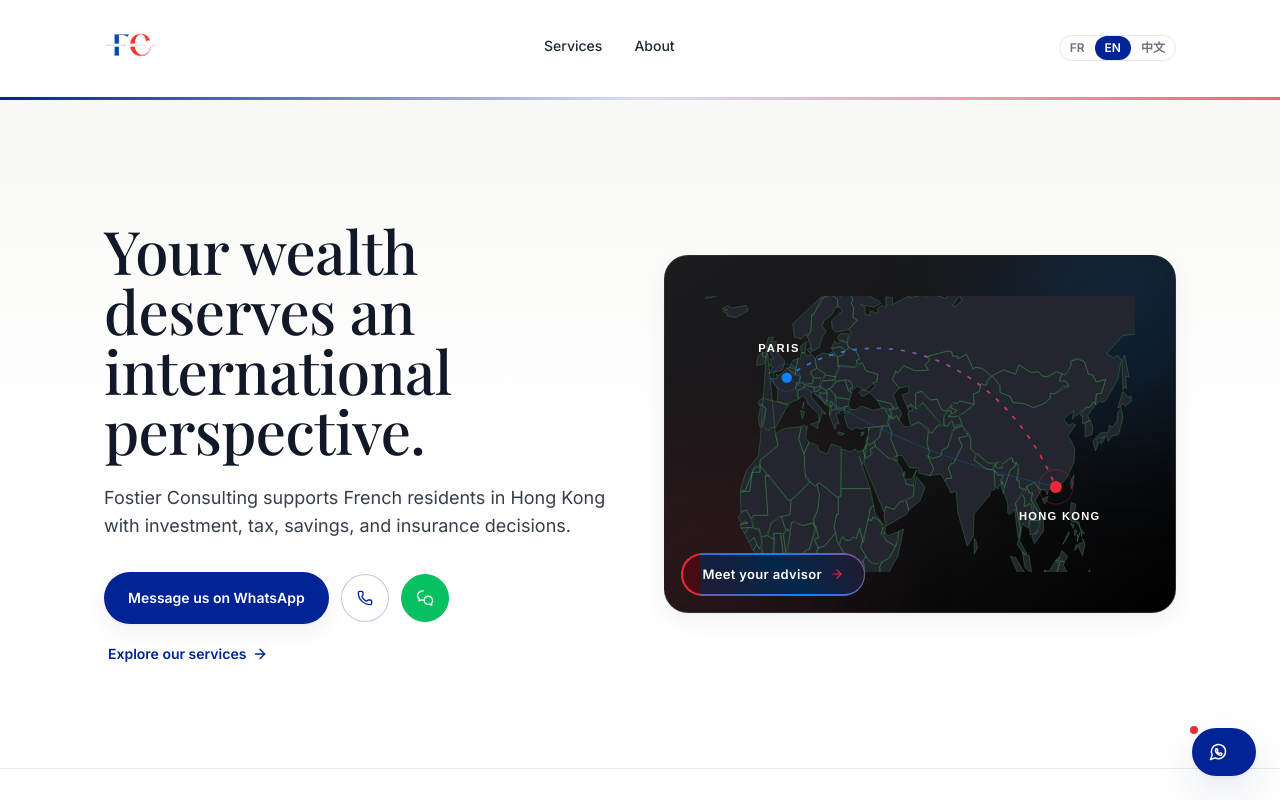
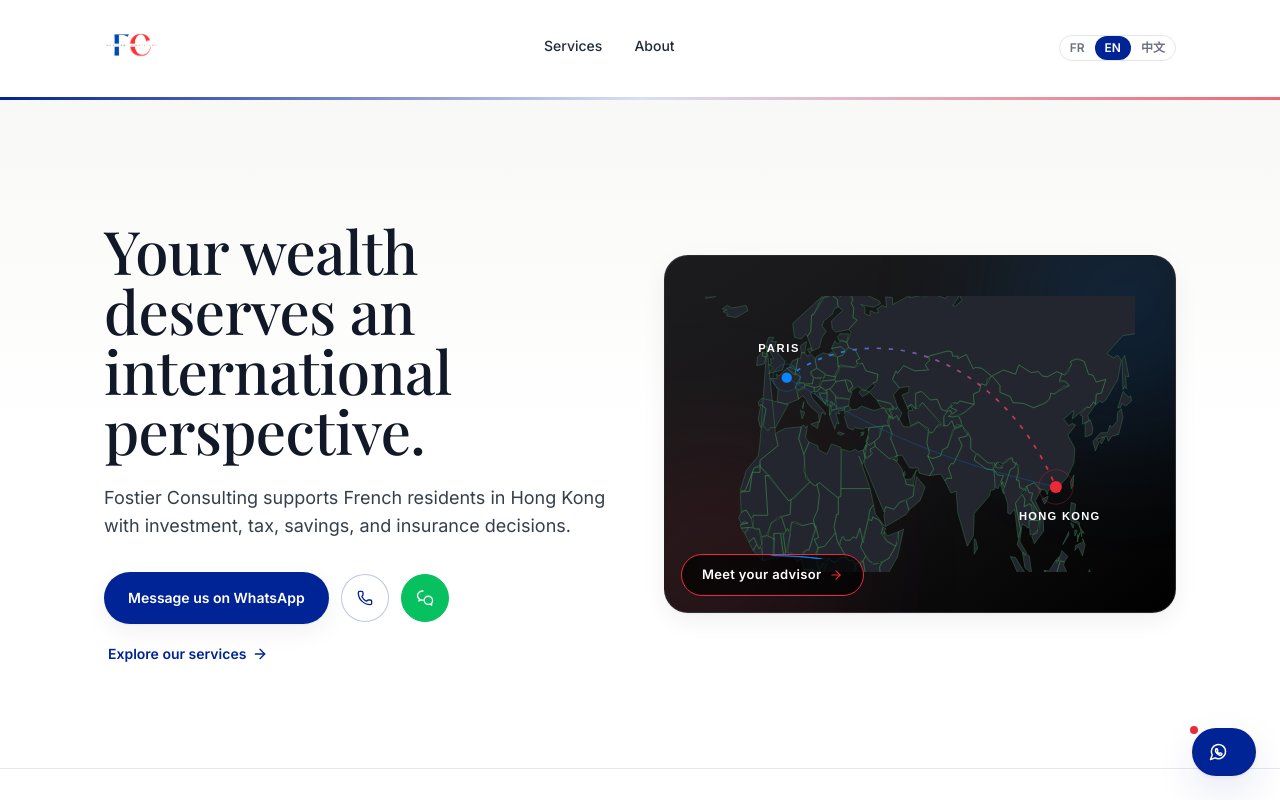
Before and after one commit to nicolasthrax/fostier-consulting-perplexity, a Next.js app: page /en in a window 1280 px wide. Shown: the top 800 px of the page. Built offline with nearby package versions, Linux system fonts and the light colour scheme; a web font is replaced by a local one.

Commit message:
Animate blue advisor pulse along red pill border

```diff
--- a/components/AdvisorMapPill.tsx
+++ b/components/AdvisorMapPill.tsx
@@ -13,17 +13,54 @@
   return (
     <Link
       href={`/${locale}/about`}
-      className="focus-ring group absolute bottom-4 left-4 block overflow-hidden rounded-full bg-fred p-[1.5px]"
+      className="focus-ring group absolute bottom-4 left-4 inline-flex rounded-full"
     >
-      <span
-        aria-hidden="true"
-        className="absolute left-1/2 top-1/2 aspect-square w-[300%] -translate-x-1/2 -translate-y-1/2 animate-spin [animation-duration:3.5s]"
-        style={{
-          background:
-            "conic-gradient(from 0deg at 50% 50%, transparent 0 74%, rgba(10,132,255,0) 79%, rgba(10,132,255,1) 88%, rgba(10,132,255,0) 97%, transparent 100%)",
-        }}
-      />
-      <span className="relative inline-flex items-center gap-2 rounded-full bg-black/70 px-5 py-2.5 text-[13px] font-semibold tracking-wide text-white transition-colors hover:bg-black/60">
+      <span className="relative inline-flex items-center gap-2 rounded-full border-[1.5px] border-fred bg-black/70 px-5 py-2.5 text-[13px] font-semibold tracking-wide text-white transition-colors hover:bg-black/60">
+        <svg
+          aria-hidden="true"
+          className="pointer-events-none absolute inset-0 h-full w-full overflow-visible"
+          preserveAspectRatio="none"
+          viewBox="0 0 100 100"
+        >
+          <defs>
+            <filter id="advisor-blue-glow" x="-50%" y="-50%" width="200%" height="200%">
+              <feGaussianBlur stdDeviation="1.4" result="blur" />
+              <feMerge>
+                <feMergeNode in="blur" />
+                <feMergeNode in="SourceGraphic" />
+              </feMerge>
+            </filter>
+          </defs>
+          <rect
+            x="1.5"
+            y="1.5"
+            width="97"
+            height="97"
+            rx="50"
+            ry="50"
+            pathLength="100"
+            fill="none"
+            stroke="#0A84FF"
+            strokeWidth="2"
+            strokeLinecap="round"
+            strokeDasharray="9 91"
+            filter="url(#advisor-blue-glow)"
+          >
+            <animate
+              attributeName="stroke-dashoffset"
+              from="0"
+              to="-100"
+              dur="2.8s"
+              repeatCount="indefinite"
+            />
+            <animate
+              attributeName="opacity"
+              values="0.72;1;0.72"
+              dur="1.1s"
+              repeatCount="indefinite"
+            />
+          </rect>
+        </svg>
         {labels[locale] ?? labels.en}
         <ArrowRight className="h-3.5 w-3.5 text-fred transition-transform group-hover:translate-x-0.5" />
       </span>
```
